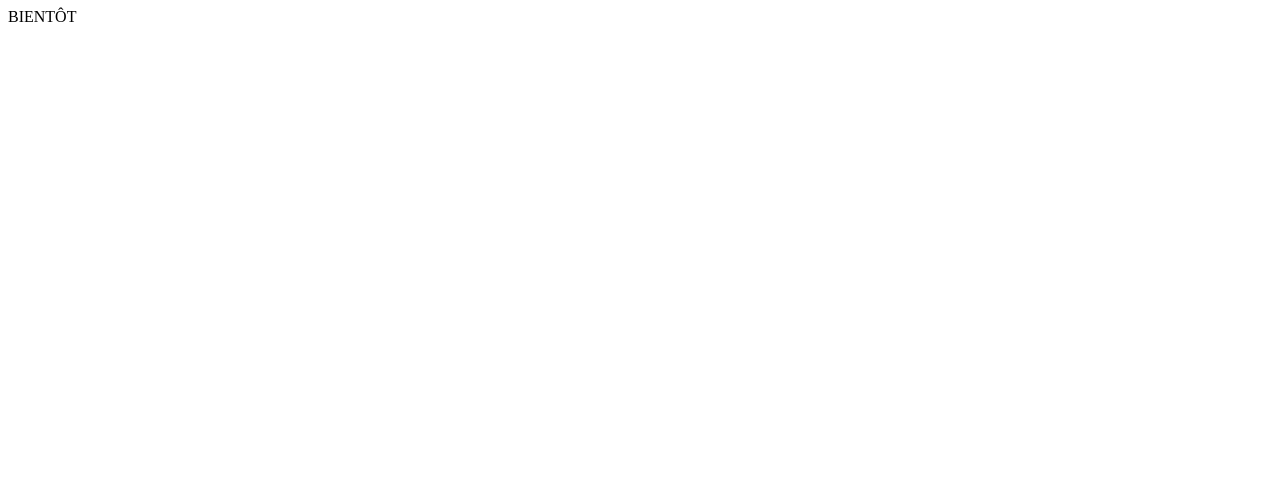
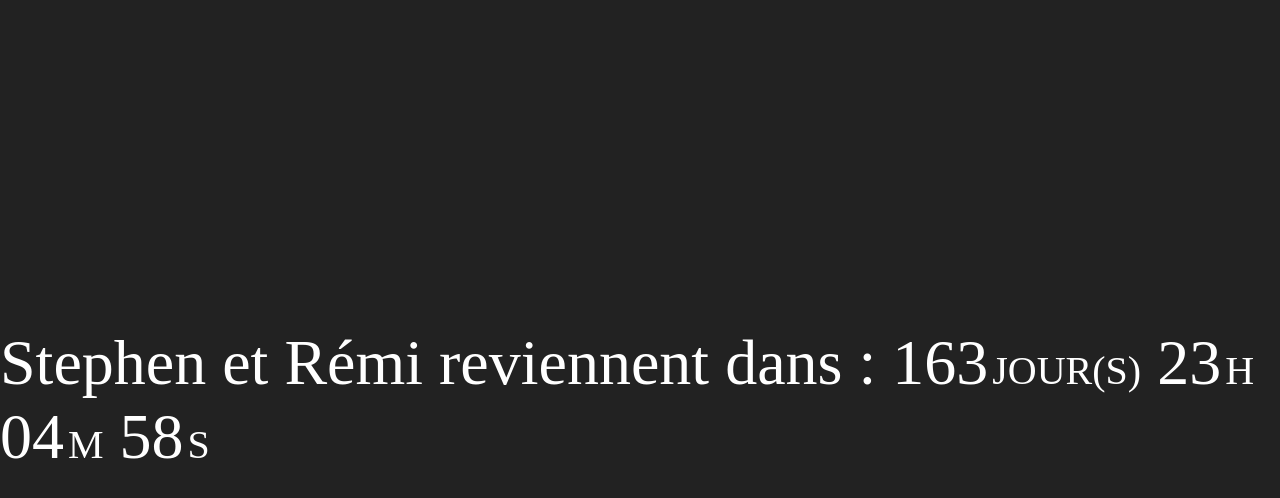
Before and after one commit to ben-chrn/stephenetremi, a plain HTML site: page index.html in a window 1280 px wide. Drawn offline with Linux system fonts and the light colour scheme.

Commit message:
Added countdown

```diff
--- a/index.html
+++ b/index.html
@@ -1 +1,80 @@
-BIENTÔT
+<!DOCTYPE html>
+<html lang="en">
+<head>
+  <meta charset="UTF-8">
+  <meta name="viewport" content="width=device-width, initial-scale=1.0">
+  <meta http-equiv="X-UA-Compatible" content="ie=edge">
+  <title>Quand est-ce que Stephen et Rémi reviennent ?</title>
+  <style>
+    body {
+    margin: 0;
+    padding: 0;
+    }
+    .container {
+        background: #222;
+        width: 100%;
+        height: 100vh;
+        display: flex;
+        justify-content: center;
+        align-items: center;
+    }
+    #timer {
+        color: #fff;
+        font-size: 4rem;
+    }
+    .label {
+        font-size: 2.5rem;
+        padding-left: 0.25rem;
+    }
+  </style>
+</head>
+<body>
+
+  <div class="container">
+    <p id="timer">
+      Stephen et Rémi reviennent dans :
+      <span id="timer-days"></span>
+      <span id="timer-hours"></span>
+      <span id="timer-mins"></span>
+      <span id="timer-secs"></span>
+    </p>
+  </div>
+  <script>
+    var endDate = new Date("Oct 6, 2019 12:00:00").getTime();
+
+      var timer = setInterval(function () {
+
+        let now = new Date().getTime();
+        let t = endDate - now;
+
+        if (t >= 0) {
+
+          let days = Math.floor(t / (1000 * 60 * 60 * 24));
+          let hours = Math.floor((t % (1000 * 60 * 60 * 24)) / (1000 * 60 * 60));
+          let mins = Math.floor((t % (1000 * 60 * 60)) / (1000 * 60));
+          let secs = Math.floor((t % (1000 * 60)) / 1000);
+
+          document.getElementById("timer-days").innerHTML = days +
+            "<span class='label'>JOUR(S)</span>";
+
+          document.getElementById("timer-hours").innerHTML = ("0" + hours).slice(-2) +
+            "<span class='label'>H</span>";
+
+          document.getElementById("timer-mins").innerHTML = ("0" + mins).slice(-2) +
+            "<span class='label'>M</span>";
+
+          document.getElementById("timer-secs").innerHTML = ("0" + secs).slice(-2) +
+            "<span class='label'>S</span>";
+
+        } else {
+
+          document.getElementById("timer").innerHTML = "The countdown is over!";
+
+        }
+
+      }, 1000);
+
+  </script>
+
+</body>
+</html>
```
